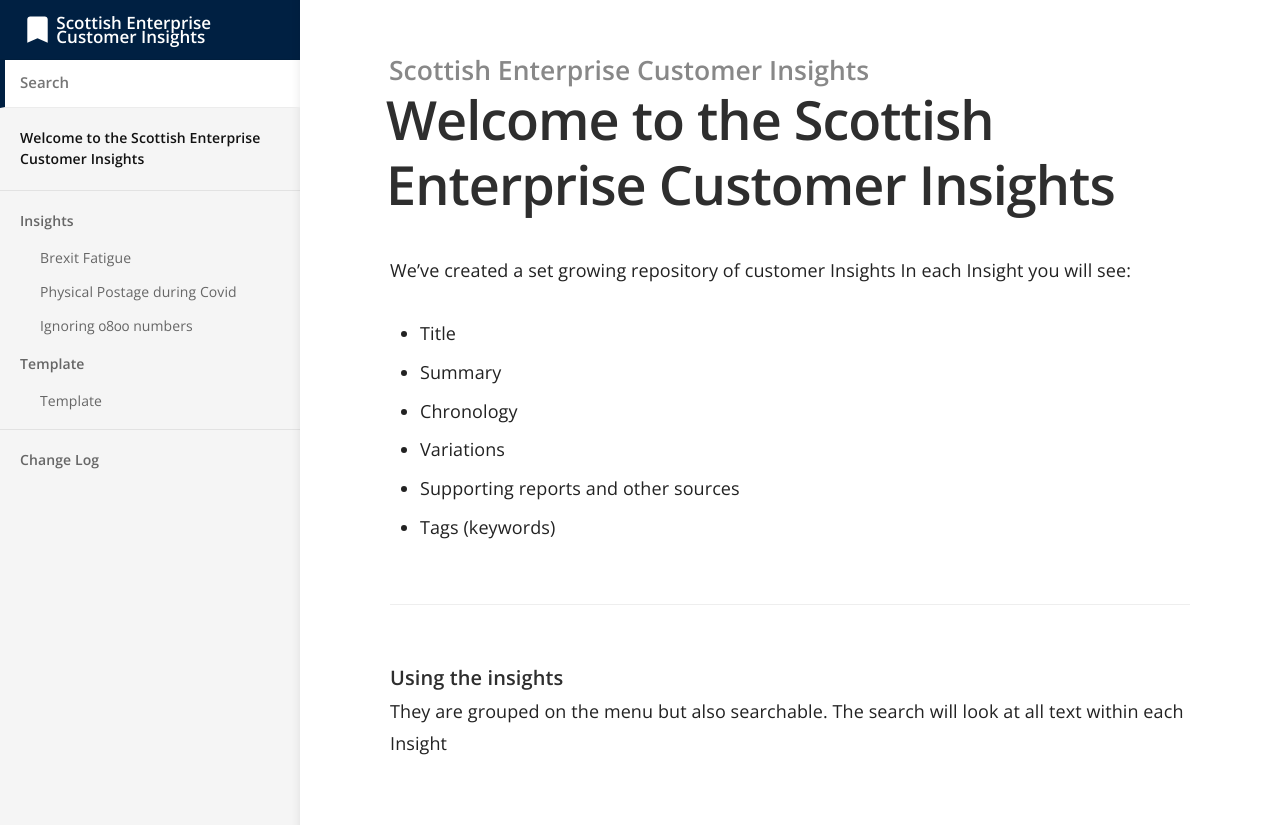
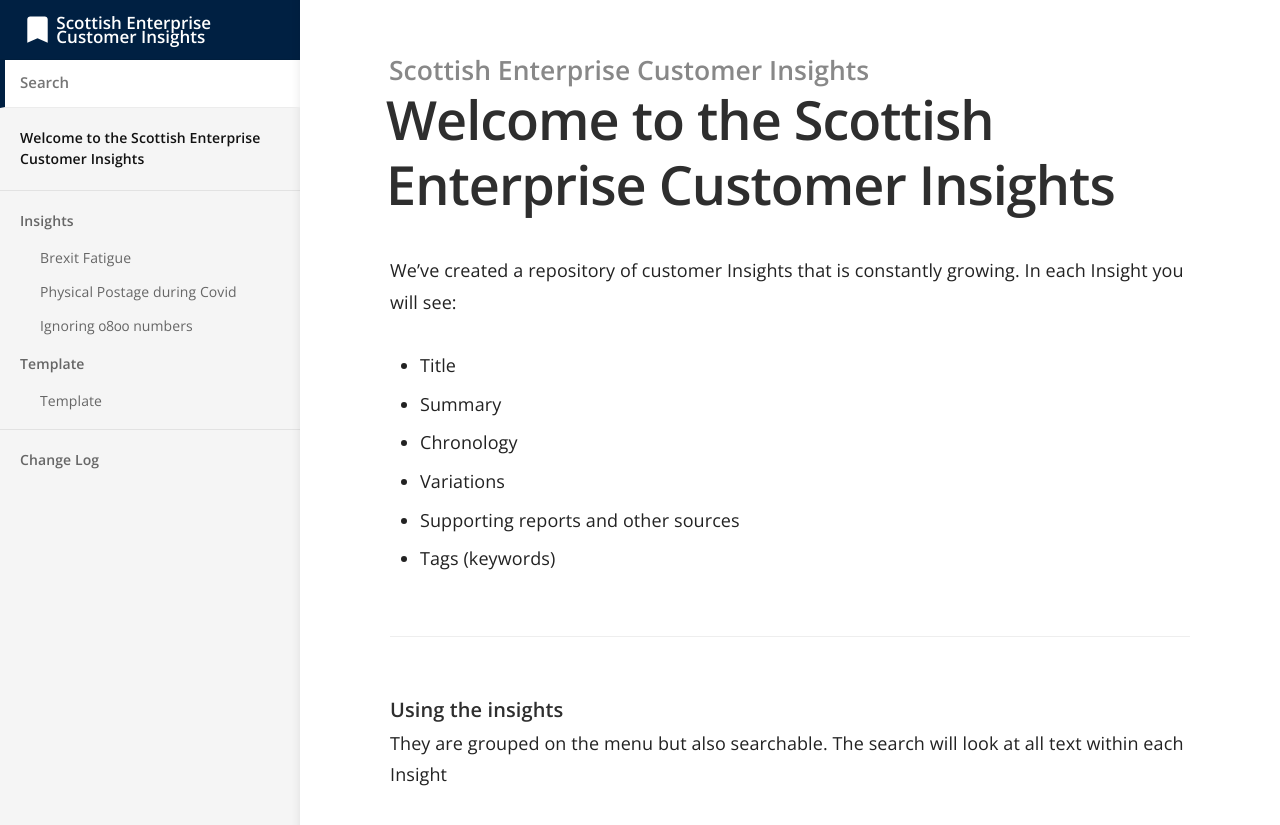
Before and after one commit to scotentSD/insights, a Jekyll site: the page built from index.md, in a window 1280 px wide. Shown: the top 825 px of the page. Built offline with Jekyll 4.4.1, drawn with Linux system fonts in a browser that asks for light colours.

Commit message:
Update index.md
mk

```diff
--- a/index.md
+++ b/index.md
@@ -2,7 +2,7 @@
 title: Welcome to the Scottish Enterprise Customer Insights
 ---
 
-We’ve created a set growing repository of customer Insights
+We’ve created a repository of customer Insights that is constantly growing.
 In each Insight you will see:
 - Title
 - Summary
```
